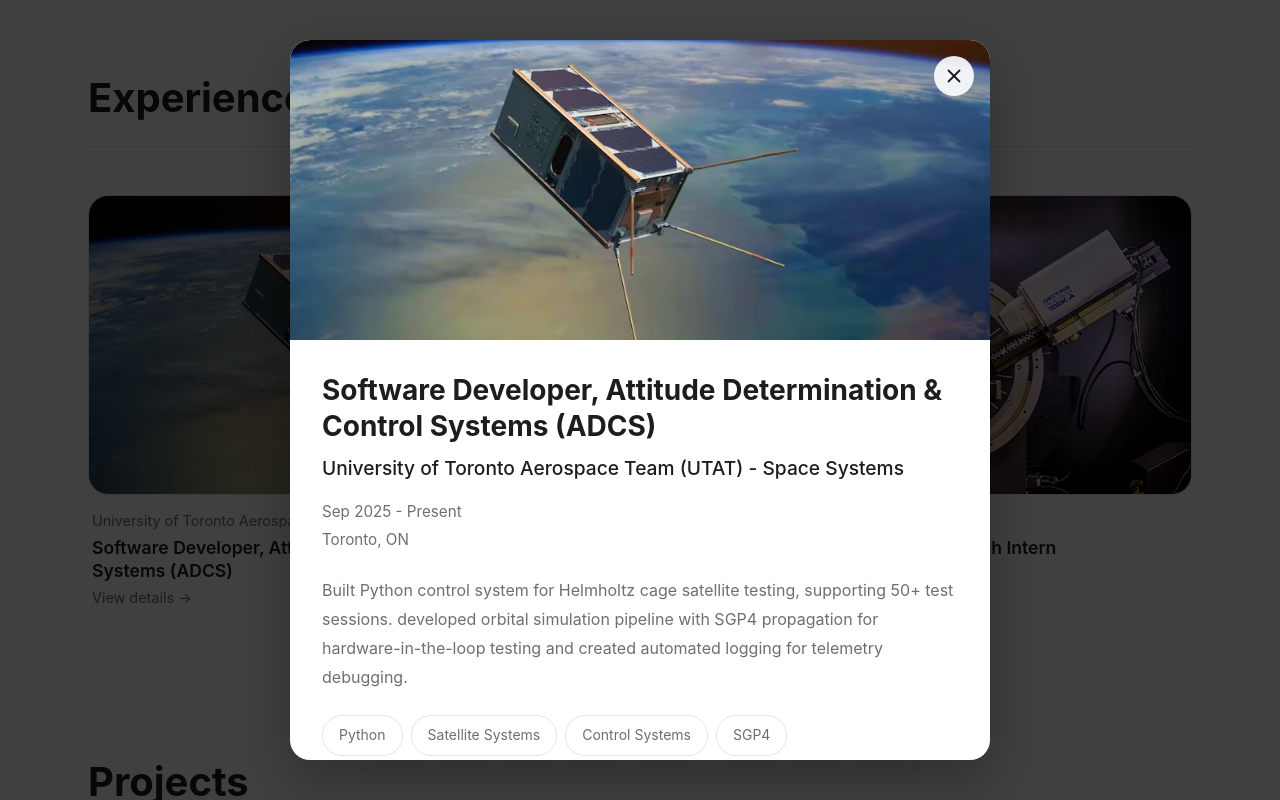
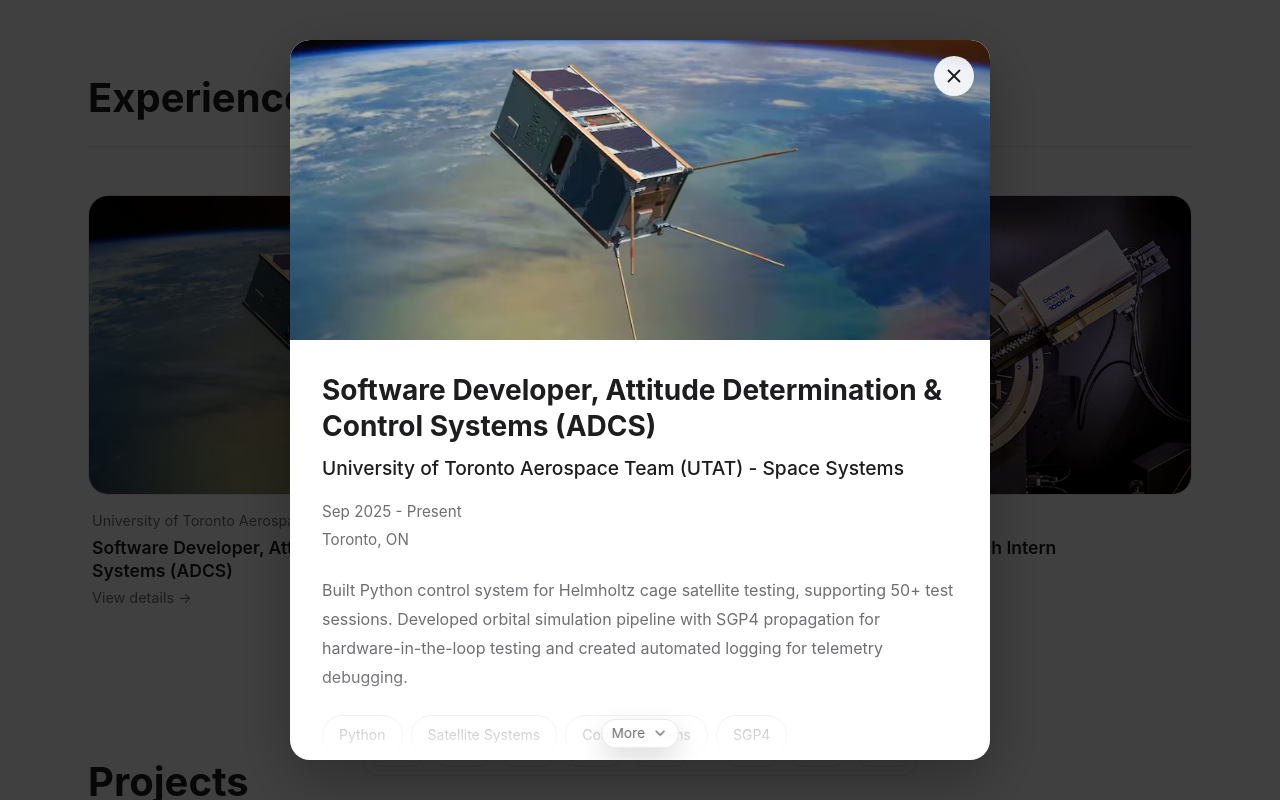
Before and after one commit to lindsay-cheng/portfolio, a React (Vite) app: page / in a window 1280 px wide. Both pictures are taken after a click on the button 356 px from the left and 3133 px from the top of the page. Shown: the part 2733-3533 px from the top of the page. Built offline with nearby package versions, Linux system fonts and the light colour scheme.

Commit message:
animations

```diff
--- a/src/App.css
+++ b/src/App.css
@@ -442,14 +442,6 @@ html::-webkit-scrollbar {
   overflow: hidden;
   border: 1px solid #e5e5e5;
   margin-bottom: 1rem;
-  transition: transform 0.2s ease, box-shadow 0.2s ease, border-color 0.2s ease;
-}
-
-.experience-card-container:hover .experience-card,
-.experience-card-container:focus-visible .experience-card {
-  transform: translateY(-4px);
-  box-shadow: 0 14px 30px rgba(0, 0, 0, 0.12);
-  border-color: rgba(0, 0, 0, 0.18);
 }
 
 .experience-card-container:focus-visible {
@@ -462,11 +454,6 @@ html::-webkit-scrollbar {
   width: 100%;
   height: 100%;
   object-fit: cover;
-  transition: transform 0.3s ease;
-}
-
-.experience-card-container:hover .experience-card img {
-  transform: scale(1.05);
 }
 
 .experience-card-info {
@@ -534,6 +521,81 @@ html::-webkit-scrollbar {
   display: none; /* chrome, safari and opera */
 }
 
+/* Popup scroll hint */
+.popup-scroll-cue {
+  position: absolute;
+  left: 0;
+  right: 0;
+  bottom: 0;
+  opacity: 0;
+  transform: translateY(6px);
+  transition: opacity 200ms ease, transform 200ms ease;
+  pointer-events: none;
+}
+
+.popup-scroll-cue.is-visible {
+  opacity: 1;
+  transform: translateY(0);
+  pointer-events: auto;
+}
+
+.popup-scroll-fade {
+  position: absolute;
+  left: 0;
+  right: 0;
+  bottom: 0;
+  height: 86px;
+  background: linear-gradient(to bottom, rgba(255, 255, 255, 0), rgba(255, 255, 255, 0.98));
+  pointer-events: none;
+  z-index: 2;
+}
+
+.popup-scroll-hint {
+  position: absolute;
+  left: 50%;
+  bottom: 0.75rem;
+  transform: translateX(-50%);
+  display: inline-flex;
+  align-items: center;
+  gap: 0.45rem;
+  padding: 0.35rem 0.6rem;
+  border-radius: 999px;
+  border: 1px solid rgba(0, 0, 0, 0.08);
+  background: rgba(255, 255, 255, 0.8);
+  color: #6e6e73;
+  font-size: 0.85rem;
+  line-height: 1;
+  cursor: pointer;
+  backdrop-filter: blur(12px);
+  -webkit-backdrop-filter: blur(12px);
+  box-shadow: 0 10px 26px rgba(0, 0, 0, 0.14);
+  z-index: 3;
+}
+
+.popup-scroll-hint:hover {
+  color: #1d1d1f;
+  background: rgba(255, 255, 255, 0.92);
+}
+
+.popup-scroll-hint-text {
+  white-space: nowrap;
+}
+
+.popup-scroll-hint svg {
+  animation: popupScrollHintBob 1.35s ease-in-out infinite;
+}
+
+@keyframes popupScrollHintBob {
+  0%, 100% { transform: translateY(0); }
+  50% { transform: translateY(3px); }
+}
+
+@media (prefers-reduced-motion: reduce) {
+  .popup-scroll-hint svg {
+    animation: none;
+  }
+}
+
 .popup-close {
   position: absolute;
   top: 1rem;
@@ -547,7 +609,7 @@ html::-webkit-scrollbar {
   display: grid;
   place-items: center;
   color: #1d1d1f;
-  z-index: 1;
+  z-index: 4;
   padding: 0;
 }
 
--- a/src/components/ExperiencePopup.jsx
+++ b/src/components/ExperiencePopup.jsx
@@ -1,9 +1,13 @@
-import { useEffect } from 'react';
-import { X } from 'lucide-react';
+import { useEffect, useRef, useState } from 'react';
+import { ChevronDown, X } from 'lucide-react';
 
 // popup component to display experience details
 function ExperiencePopup({ experience, onClose }) {
   const poster = experience?.poster;
+  const contentRef = useRef(null);
+  const [shouldRenderScrollHint, setShouldRenderScrollHint] = useState(false);
+  const [isScrollHintVisible, setIsScrollHintVisible] = useState(false);
+  const scrollHintDismissedRef = useRef(false);
 
   // close popup when clicking on the backdrop
   const handleBackdropClick = (e) => {
@@ -24,12 +28,80 @@ function ExperiencePopup({ experience, onClose }) {
     return () => document.removeEventListener('keydown', handleEscape);
   }, [onClose]);
 
+  // show a subtle hint when the popup is scrollable (scrollbar is hidden)
+  useEffect(() => {
+    const el = contentRef.current;
+    if (!el) return;
+
+    // reset on open/experience change
+    scrollHintDismissedRef.current = false;
+    setShouldRenderScrollHint(false);
+    setIsScrollHintVisible(false);
+
+    let hideTimer;
+
+    const compute = () => {
+      if (scrollHintDismissedRef.current) return;
+      const hasOverflow = el.scrollHeight - el.clientHeight > 8;
+      const atTop = el.scrollTop < 8;
+      setShouldRenderScrollHint(hasOverflow);
+      setIsScrollHintVisible(hasOverflow && atTop);
+    };
+
+    const onScroll = () => {
+      if (scrollHintDismissedRef.current) return;
+      if (el.scrollTop > 8) {
+        scrollHintDismissedRef.current = true;
+        setIsScrollHintVisible(false);
+        // keep it mounted briefly so the fade-out transition can play
+        hideTimer = window.setTimeout(() => setShouldRenderScrollHint(false), 220);
+      }
+    };
+
+    compute();
+    el.addEventListener('scroll', onScroll, { passive: true });
+    window.addEventListener('resize', compute);
+
+    return () => {
+      el.removeEventListener('scroll', onScroll);
+      window.removeEventListener('resize', compute);
+      if (hideTimer) window.clearTimeout(hideTimer);
+    };
+  }, [experience?.id]);
+
+  const handleScrollHintClick = () => {
+    const el = contentRef.current;
+    if (!el) return;
+    el.scrollBy({ top: 260, behavior: 'smooth' });
+  };
+
   return (
     <div className="popup-backdrop" onClick={handleBackdropClick}>
-      <div className="popup-content">
+      <div className="popup-content" ref={contentRef}>
         <button className="popup-close" onClick={onClose} aria-label="close popup">
           <X size={22} aria-hidden="true" focusable="false" />
         </button>
+
+        {shouldRenderScrollHint && (
+          <div
+            className={`popup-scroll-cue ${isScrollHintVisible ? 'is-visible' : ''}`}
+            aria-hidden={!isScrollHintVisible}
+          >
+            <div className="popup-scroll-fade" aria-hidden="true" />
+            <button
+              type="button"
+              className="popup-scroll-hint"
+              onClick={handleScrollHintClick}
+              aria-label="scroll for more"
+              tabIndex={isScrollHintVisible ? 0 : -1}
+            >
+              <span className="popup-scroll-hint-text">
+                More
+              </span>
+              <ChevronDown size={16} aria-hidden="true" focusable="false" />
+            </button>
+          </div>
+        )}
 
         <div className="popup-image">
           <img src={experience.image} alt={experience.title} />
--- a/src/data.js
+++ b/src/data.js
@@ -23,7 +23,7 @@ export const experiencesData = [
     company: "University of Toronto Aerospace Team (UTAT) - Space Systems",
     period: "Sep 2025 - Present",
     location: "Toronto, ON",
-    description: "Built Python control system for Helmholtz cage satellite testing, supporting 50+ test sessions. developed orbital simulation pipeline with SGP4 propagation for hardware-in-the-loop testing and created automated logging for telemetry debugging.",
+    description: "Built Python control system for Helmholtz cage satellite testing, supporting 50+ test sessions. Developed orbital simulation pipeline with SGP4 propagation for hardware-in-the-loop testing and created automated logging for telemetry debugging.",
     tags: ["Python", "Satellite Systems", "Control Systems", "SGP4", "Hardware-in-the-Loop"],
     image: `${base}assets/experience-imgs/cubesat.avif`
   },
@@ -33,7 +33,7 @@ export const experiencesData = [
     company: "Green Technologies Lab (University of Toronto)",
     period: "May 2025 - Aug 2025",
     location: "Toronto, ON",
-    description: "Improved thermal conductivity of Phase Change Materials by 10% for EV batteries using biochar composites. developed calcium-catalyzed pyrolysis process achieving faster thermal response at lower temperatures. automated Raman spectroscopy analysis with Python, processing 100+ samples and cutting analysis time by 80%.",
+    description: "Improved thermal conductivity of Phase Change Materials by 10% for EV batteries using biochar composites. Developed calcium-catalyzed pyrolysis process achieving faster thermal response at lower temperatures. Automated Raman spectroscopy analysis with Python, processing 100+ samples and cutting analysis time by 80%.",
     tags: ["Materials Science", "Research", "Python", "Fityk", "Data Analysis", "Raman Spectroscopy", "Composite Materials", "Analytical Lab Techniques"],
     image: `${base}assets/experience-imgs/XRD-Bruker.png`,
     // poster shown inside the experience popup
@@ -50,7 +50,7 @@ export const projectsData = [
   {
     id: "clearmark",
     title: "ClearMark",
-    description: "iOS app for AI-powered grading with Google OAuth authentication and MVVM architecture. built Node.js backend with PostgreSQL on Render, handling file uploads to Cloudflare R2 with CI/CD deployment.",
+    description: "iOS app for AI-powered grading with Google OAuth authentication and MVVM architecture. Built Node.js backend with PostgreSQL on Render, handling file uploads to Cloudflare R2 with CI/CD deployment.",
     tags: ["Swift", "Node.js", "Express", "PostgreSQL", "Google OAuth"],
     image: `${base}assets/project-imgs/SolarDistillation.png`,
     // optional: a small looping preview video (recommended over gifs)
@@ -78,17 +78,16 @@ export const projectsData = [
   {
     id: "water-bottle-defect",
     title: "Water Bottle Defect Detection System",
-    description: "Automated quality control system using YOLOv8 and OpenCV with Tkinter dashboard and SQLite logging. trained on 300+ annotated images across 4 defect classes with centroid-based bottle tracking.",
+    description: "Automated quality control system using YOLOv8 and OpenCV with Tkinter dashboard and SQLite logging. Trained on 300+ annotated images across 4 defect classes with centroid-based bottle tracking.",
     tags: ["Python", "YOLOv8", "OpenCV", "SQLite", "Tkinter"],
     image: `${base}assets/project-imgs/defectdetectionscreenie.png`,
     link: "",
     githubLink: "https://github.com/lindsay-cheng/defect-detection"
   },
-
   {
     id: "reversi-game-bot",
     title: "Reversi Game Bot",
-    description: "Minimax engine with alpha-beta pruning in C, making moves in 800ms at 7-ply depth. heuristic evaluation uses position weighting and mobility analysis, improving win rate by 20%.",
+    description: "Minimax engine with alpha-beta pruning in C, making moves in 800ms at 7-ply depth. Heuristic evaluation uses position weighting and mobility analysis, improving win rate by 20%.",
     tags: ["C"],
     image: `${base}assets/project-imgs/othello.jpg`,
     link: "",
```
